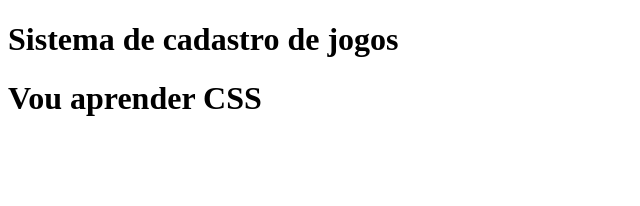
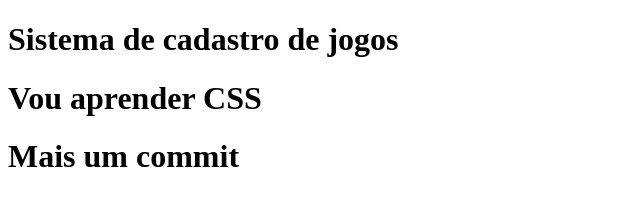
Before and after one commit to GustavoGarciaAlencarSantos/sistema-de-cadastro, a plain HTML site: page index.html in a window 1280 px wide. Shown: the whole page, without its empty margins (0-640 px from the left). Drawn offline with Linux system fonts and the light colour scheme.

Commit message:
treinando. mais um commit

```diff
--- a/index.html
+++ b/index.html
@@ -9,5 +9,6 @@
 <body>
  <h1>Sistema de cadastro de jogos</h1>
  <h1> Vou aprender CSS</h1>
+ <h1> Mais um commit</h1>
 </body>
 </html>
```
